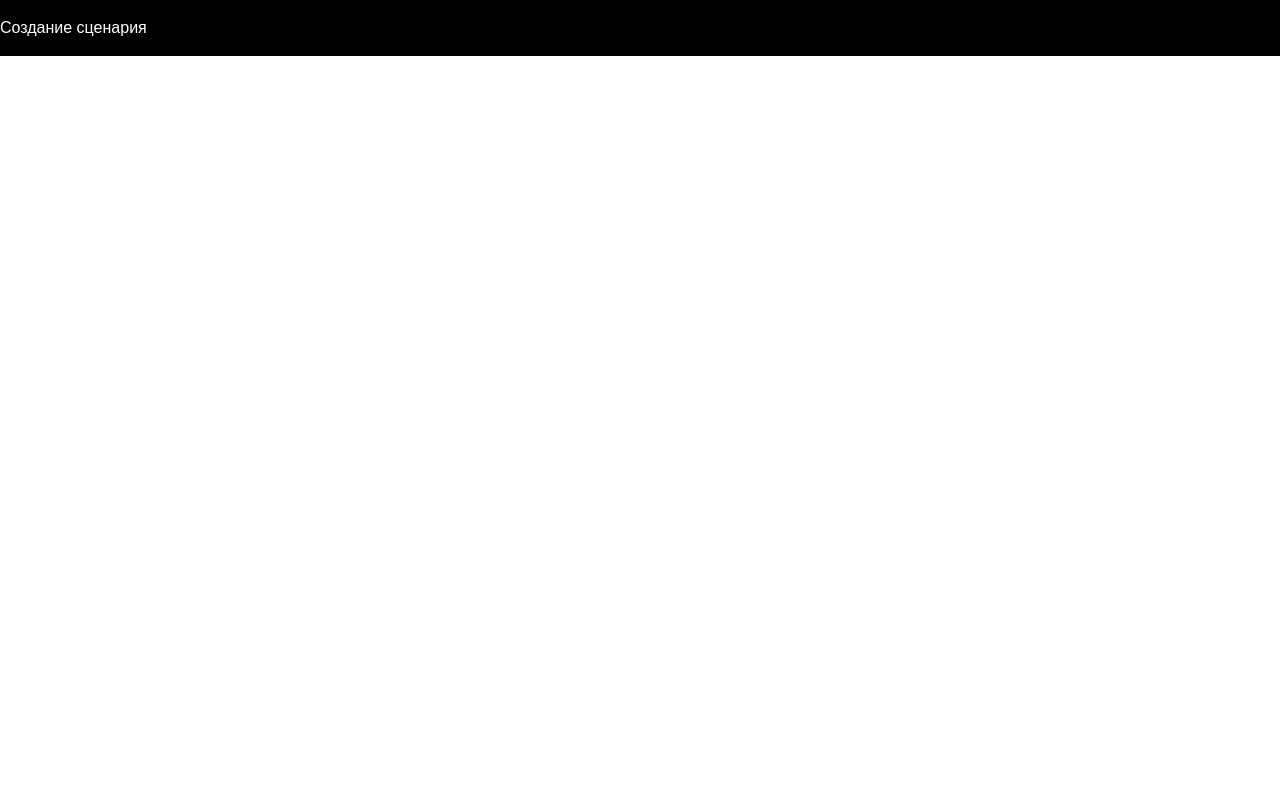
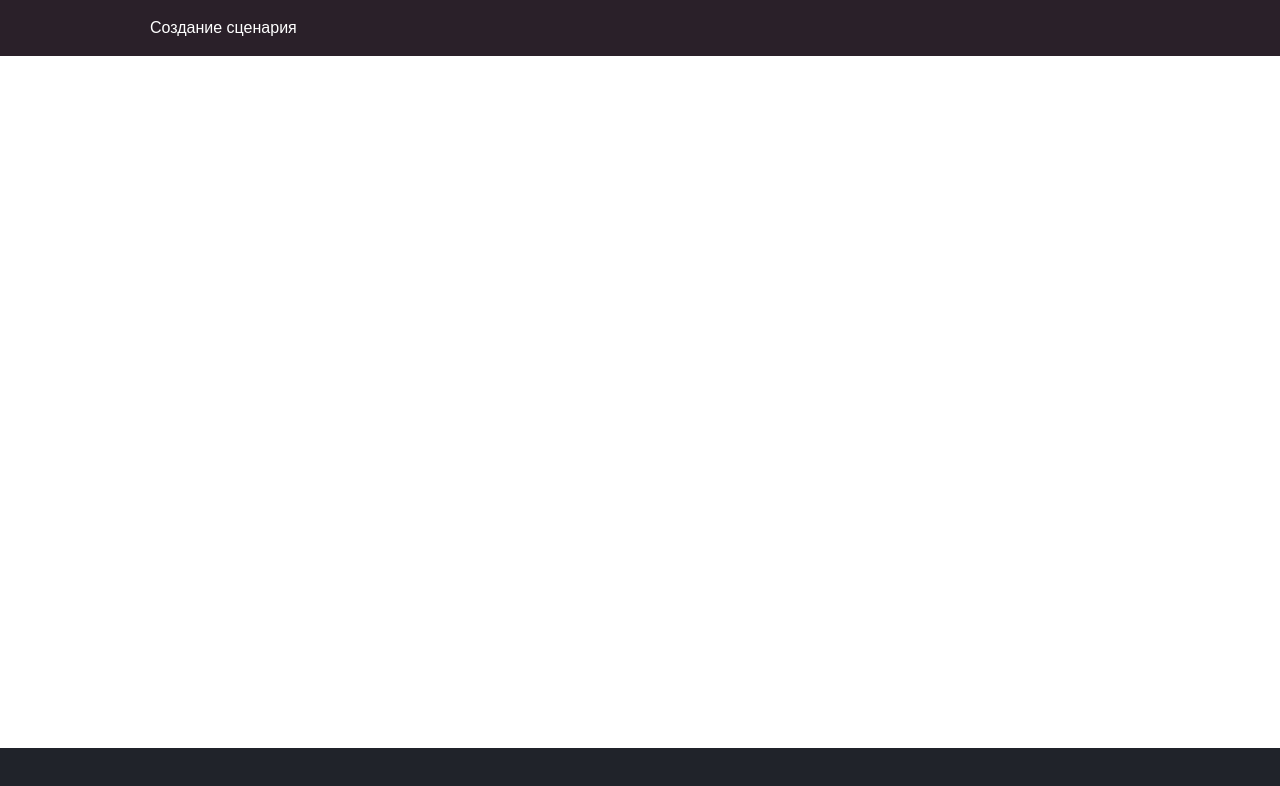
Before and after one commit to Alexandr32/SceneConstructor, an Angular app in the folder scene-constructor/: page / in a window 1280 px wide. Shown: the top 786 px of the page. Built offline with nearby package versions, Linux system fonts and the light colour scheme.

Commit message:
Стили

```diff
--- a/scene-constructor/src/app/app.component.html
+++ b/scene-constructor/src/app/app.component.html
@@ -1 +1,11 @@
-<app-header></app-header>
+<div class="main">
+  <div class="container">
+    <div class="top">
+      <app-header></app-header>
+      <div class="body">
+
+      </div>
+    </div>
+    <footer class="footer"></footer>
+  </div>
+</div>
--- a/scene-constructor/src/app/header/header.component.html
+++ b/scene-constructor/src/app/header/header.component.html
@@ -1 +1 @@
-<div class="header"><p class="text-header">Создание сценария</p></div>
+<div class="header"><p class="header--content">Создание сценария</p></div>
--- a/scene-constructor/src/styles.scss
+++ b/scene-constructor/src/styles.scss
@@ -24,6 +24,45 @@ button {
   display: flex;
   justify-content: space-between;
   align-items: center;
-  background: black;
+  background: #2a2029;
   color: white;
 }
+
+.header--content {
+  width: 1000px;
+  padding-left: 150px;
+  padding-right: 150px;
+}
+
+.footer {
+  background: #20232a;
+  height: 52px;
+  flex-shrink: 0;
+}
+
+// Главный класс содержит в себе всю страничку
+.main {
+  display: flex;
+  background: #E5E5E5;
+  min-height: 100%;
+}
+
+// Класс содержит в себе элементы html такие как header, body, footer
+.container {
+  background: white;
+  display: flex;
+  width: 100%;
+  min-height: 100%;
+  margin: 0 auto;
+  flex-direction: column;
+}
+
+.top {
+  flex-grow: 1;
+}
+
+// Класс содержащий в себе контент между header и footer
+.body {
+  display: flex;
+  flex-wrap: wrap;
+}
```
